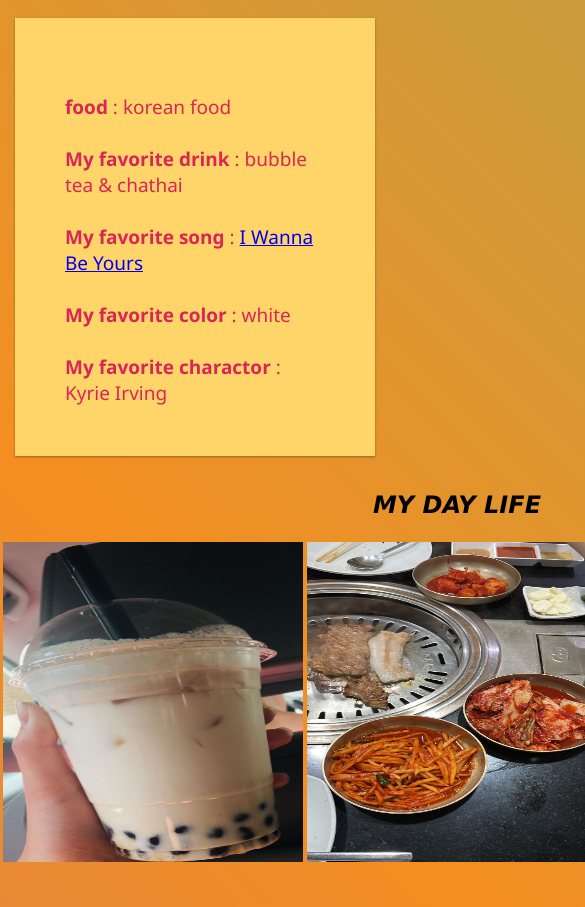
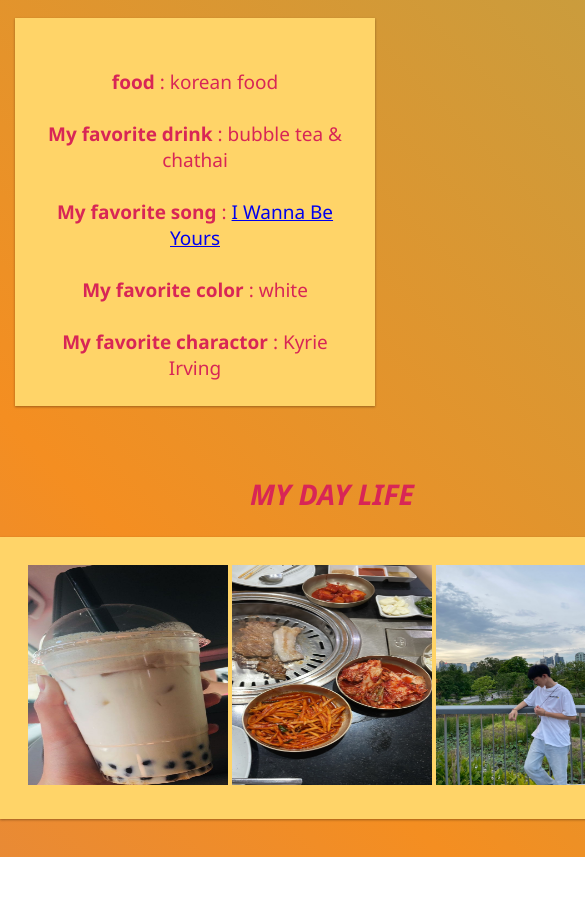
Before and after one commit to icecing/MYCSTUPassport-6609650418, a plain HTML site: page index.html in a window 390 px wide. Shown: the part 3104-4011 px from the top of the page, 585 px wide, since content can reach past the window. After the commit the page ends 3961 px from the top, so only its background shows below. Drawn offline with Linux system fonts and the light colour scheme.

Commit message:
responsive web

```diff
--- a/css/responsivecss.css
+++ b/css/responsivecss.css
@@ -127,9 +127,9 @@ h3{
 .aside1{
   font-family: 'Segoe UI', Tahoma, Geneva, Verdana, sans-serif;
   background-color: #ffd468;
-  padding: 50px;
+  padding: 25px;
   color: #d82656;
-  text-align: left;
+  text-align: center;
   font-size: 19px;
   box-shadow: 0 1px 3px rgba(0,0,0,0.12), 0 1px 2px rgba(0,0,0,0.24);
 }
--- a/index.html
+++ b/index.html
@@ -67,6 +67,7 @@
 
     </div>
 <br>
+<center>
     <div class="col-3 col-s-12">
         <div class="aside1">
 <br><strong> food </strong> : korean food
@@ -81,15 +82,18 @@
     </div>
         </div>
 <br>
+</center>
 <center>
-<table>
+<table class="col-3 col-s-12">
+    <table class="aside1">
     <caption><em><h2>MY DAY LIFE</h2></em></caption>
     <tr>
-    <td><img src="image/bubble.jpg" width="300" height="320"/></td>
-    <td><img src="image/food.jpg" width="300" height="320"/></td>
-    <td><img src="image/image.jpg" width="300" height="320"/></td>
+    <td><img src="image/bubble.jpg" width="200" height="220"/></td>
+    <td><img src="image/food.jpg" width="200" height="220"/></td>
+    <td><img src="image/image.jpg" width="200" height="220"/></td>
     </tr>
 </div>
+</table>
 </table>
 </center>
 <br>
```
Also changed, not shown: design/desktop.jpg (added), design/mobile.jpg (added), design/tablet.jpg (added).
